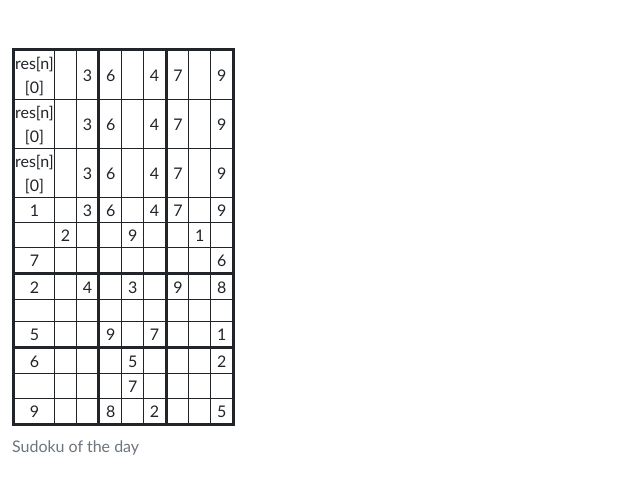
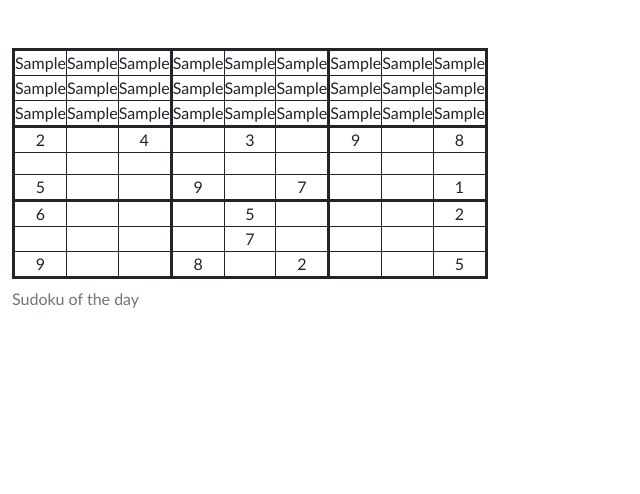
Before and after one commit to ssouza-br/sudoku-game, a Flask app: template final_project/templates/game.html in a window 1280 px wide. Shown: the part 76-570 px from the top of the page, without its empty margins (0-640 px from the left). Run offline with Flask 2, Linux system fonts and the light colour scheme; the template is opened without the code that fills it: most values are stand-ins (such as "Sample title", 1, 10 or a date in 2020); some libraries are stand-ins or nearby versions.

Commit message:
Thu, Jul 21, 2022, 11:50 PM +00:00

```diff
--- a/final_project/templates/game.html
+++ b/final_project/templates/game.html
@@ -17,11 +17,9 @@
       <colgroup><col><col><col></colgroup>
       <tbody>
         {% for n in range(3) %}
-            <tr> <td>res[n][0] <td>  <td>3 <td>6 <td>  <td>4 <td>7 <td>  <td>9
+            <tr> <td>{{res[n]['N1']}} <td>{{res[n]['N2']}}  <td>{{res[n]['N3']}} <td>{{res[n]['N4']}}
+                 <td>{{res[n]['N5']}}  <td>{{res[n]['N6']}} <td>{{res[n]['N7']}} <td>{{res[n]['N8']}}  <td>{{res[n]['N9']}}
         {% endfor %}
-       <tr> <td>1 <td>  <td>3 <td>6 <td>  <td>4 <td>7 <td>  <td>9
-       <tr> <td>  <td>2 <td>  <td>  <td>9 <td>  <td>  <td>1 <td>
-       <tr> <td>7 <td>  <td>  <td>  <td>  <td>  <td>  <td>  <td>6
       <tbody>
        <tr> <td>2 <td>  <td>4 <td>  <td>3 <td>  <td>9 <td>  <td>8
        <tr> <td>  <td>  <td>  <td>  <td>  <td>  <td>  <td>  <td>
```
